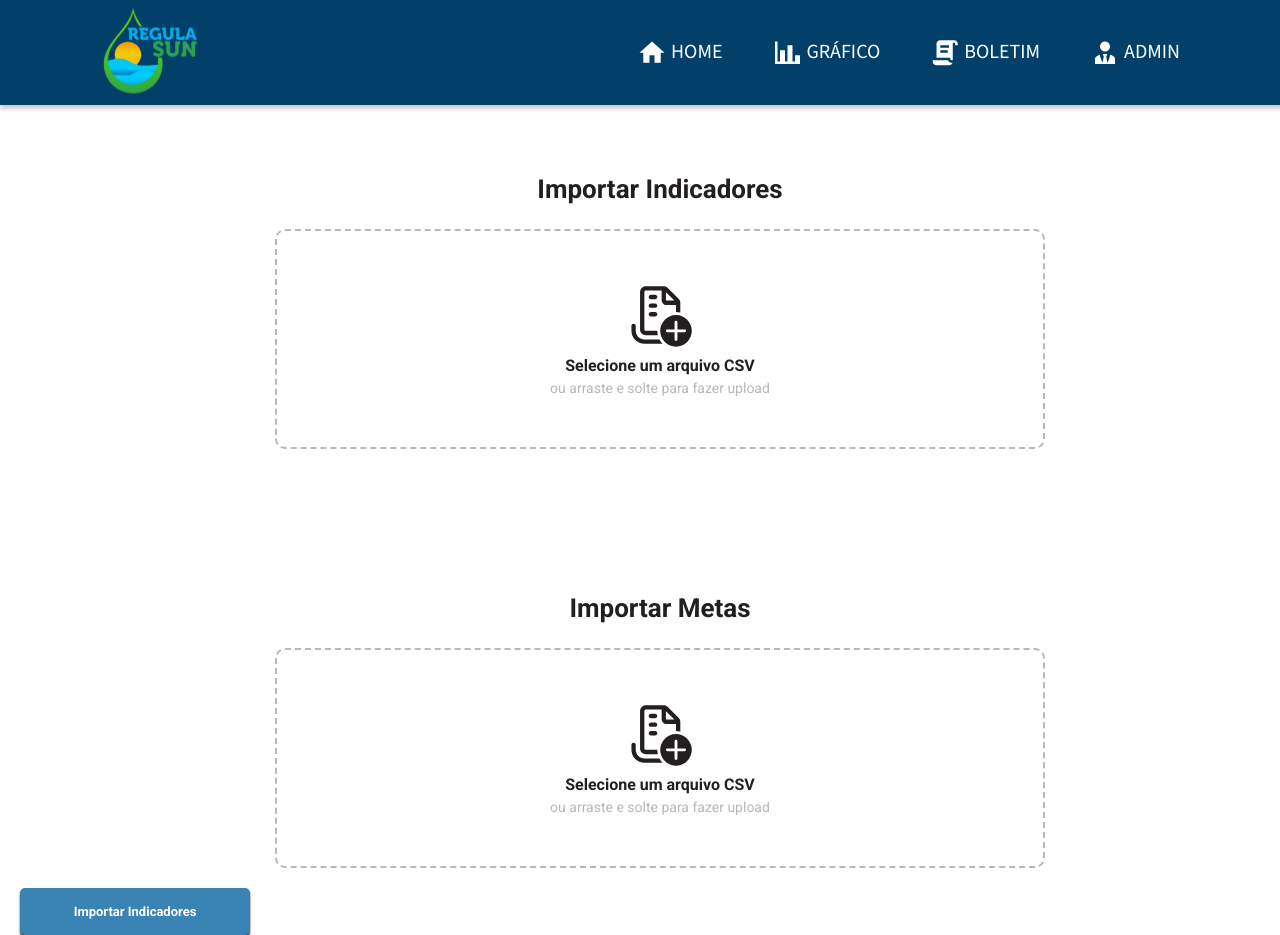
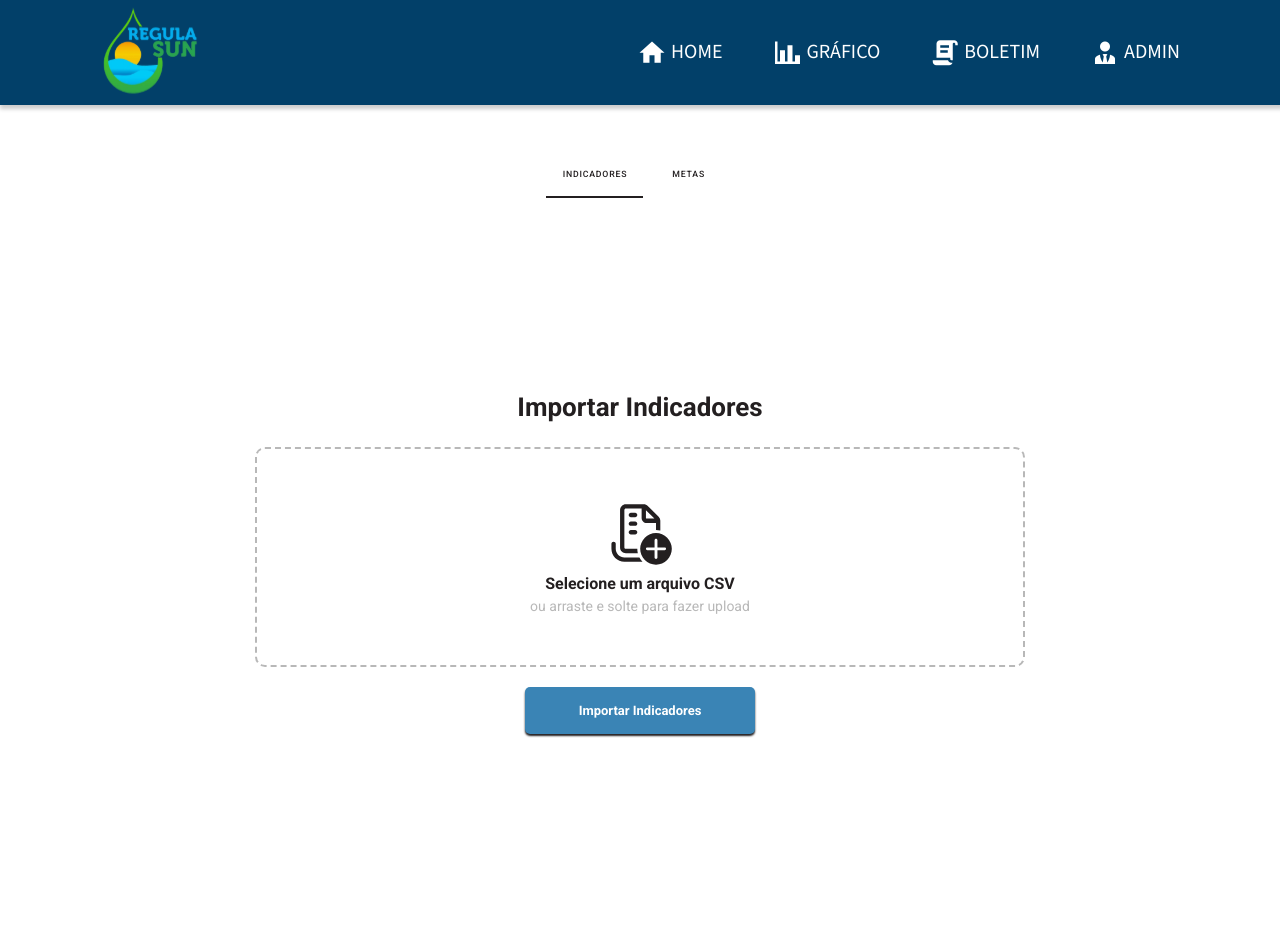
Before and after one commit to PDS-1-P05/2023_1_front-end, a Vue app in the folder Regula.sun - front/: page /admin in a window 1280 px wide. After the commit the page ends 800 px from the top, so only its background shows below. Built offline with nearby package versions, Linux system fonts and the light colour scheme; sample sign-in values are in the browser's storage.

Commit message:
feat: componente AdminNavTab criado

```diff
--- /dev/null
+++ b/Regula.sun - front/src/components/AdminNavTab.vue
@@ -0,0 +1,52 @@
+<template>
+    <div id="tab-wrapper">
+        <v-tabs
+            v-model="page"
+            class="tabs"
+            data-test="tabs"
+        >
+            <v-tab value="Indicadores" class="tab" data-test="indicadores">Indicadores</v-tab>
+            <v-tab value="Metas" class="tab" data-test="metas">Metas</v-tab>
+        </v-tabs>
+    </div>
+</template>
+
+<script>
+
+    export default {
+        props: {
+            tab: null
+        },
+
+        data() {
+            return {
+                page: null,
+                mySelectedClass: 'my-selected-class'
+            }
+        },
+
+        watch: {
+            page(newPage) {
+                this.$emit('alteraPage', newPage)
+            },
+
+            tab(newTab) {
+                this.page = newTab;
+            }
+        }
+    }
+
+</script>
+
+<style scoped>
+
+.tabs {
+    color: var(--corPrimaria);
+}
+
+.tab .v-btn:hover > .v-btn__overlay {
+    opacity: 0;
+}
+
+
+</style>
--- a/Regula.sun - front/src/components/DragNDrop.vue
+++ b/Regula.sun - front/src/components/DragNDrop.vue
@@ -102,7 +102,8 @@
 
 }
 .dropzone {
-    width: 77rem;
+    width: 75vw;
+    max-width: 77rem;
     height: 22rem;
     display: flex;
     flex-direction: column;
--- a/Regula.sun - front/src/views/AdminView.vue
+++ b/Regula.sun - front/src/views/AdminView.vue
@@ -1,14 +1,26 @@
 <template>
-    <div class="container">
-        <div>
-            <DragNDrop titulo="Importar Indicadores" idInput="indicadores"></DragNDrop>
-        </div>
-        <div>
-            <DragNDrop titulo="Importar Metas" idInput="metas"></DragNDrop>
-        </div>
-        <div>
-            <ImportButton conteudo="Importar Indicadores"></ImportButton>
-        </div>
+    <div class="admin-view-wrapper">
+
+        <AdminNavTab
+            @altera-page="alteraTab"
+            :tab="tab"
+        >
+        </AdminNavTab>
+
+        <v-window v-model="tab" id="window">
+            <v-window-item value="Indicadores" class="window-item" >
+                <DragNDrop titulo="Importar Indicadores" idInput="indicadores"></DragNDrop>
+
+                <ImportButton conteudo="Importar Indicadores"></ImportButton>
+            </v-window-item>
+
+            <v-window-item value="Metas" class="window-item" >
+                <DragNDrop titulo="Importar Metas" idInput="metas"></DragNDrop>
+
+                <ImportButton conteudo="Importar Metas"></ImportButton>
+            </v-window-item>
+        </v-window>
+
     </div>
 </template>
 
@@ -17,14 +29,28 @@
     import router from "@/router";
     import ImportButton from "@/components/ImportButton.vue";
     import DragNDrop from "../components/DragNDrop.vue";
+    import AdminNavTab from "@/components/AdminNavTab.vue"
 
     export default {
         name: "AdminView",
 
         components: {
-    ImportButton,
-    DragNDrop
-},
+            ImportButton,
+            DragNDrop,
+            AdminNavTab
+        },
+
+        data() {
+            return {
+                tab: null,
+            }
+        },
+
+        methods: {
+            alteraTab(newPage) {
+                this.tab = newPage
+            }
+        },
 
         mounted() {
             validarTokenAcesso().then((token) => {
@@ -37,8 +63,32 @@
 </script>
 
 <style  scoped>
-.container {
-    margin-top: 8rem;
-    margin-left: 2rem;
+.admin-view-wrapper {
+    margin-top: 10rem;
+    padding-inline: 1.5rem;
+
+    display: flex;
+    flex-direction: column;
+    justify-content: center;
+    align-items: center;
+
+    gap: 12rem;
 }
+
+#window {
+    display: flex;
+    flex-direction: column;
+    justify-content: center;
+    align-items: center;
+}
+
+.window-item {
+    display: flex;
+    flex-direction: column;
+    justify-content: center;
+    align-items: center;
+
+    padding: 3rem;
+}
+
 </style>
```
Also changed, not shown: 1 other file (tests, documents, lock files or other folders).
